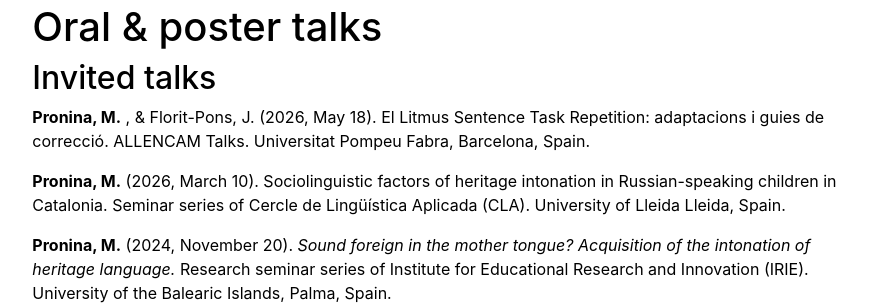
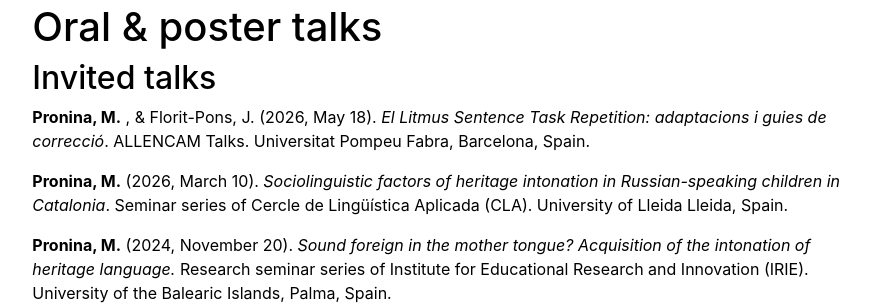
Before and after one commit to mariia-pronina/mariia-pronina.github.io, a Jekyll site: the page built from presentations.md, in a window 1280 px wide and 900 px high. Shown: the part 194-499 px from the top of the window, without its empty margins (197-1080 px from the left). Built offline with Jekyll 4.4.1, drawn with Linux system fonts in a browser that asks for light colours.

```diff
--- a/presentations.md
+++ b/presentations.md
@@ -7,9 +7,9 @@ title: "presentations"
 
 ## Invited talks
 
-**Pronina, M.** , & Florit-Pons, J. (2026, May 18). El Litmus Sentence Task Repetition: adaptacions i guies de correcció. ALLENCAM Talks. Universitat Pompeu Fabra, Barcelona, Spain.
+**Pronina, M.** , & Florit-Pons, J. (2026, May 18). _El Litmus Sentence Task Repetition: adaptacions i guies de correcció_. ALLENCAM Talks. Universitat Pompeu Fabra, Barcelona, Spain.
 
-**Pronina, M.** (2026, March 10). Sociolinguistic factors of heritage intonation in Russian-speaking children in Catalonia. Seminar series of Cercle de Lingüística Aplicada (CLA). University of Lleida Lleida, Spain.
+**Pronina, M.** (2026, March 10). _Sociolinguistic factors of heritage intonation in Russian-speaking children in Catalonia_. Seminar series of Cercle de Lingüística Aplicada (CLA). University of Lleida Lleida, Spain.
 
 **Pronina, M.** (2024, November 20). _Sound foreign in the mother tongue? Acquisition of the intonation of heritage language._ Research seminar series of Institute for Educational Research and Innovation (IRIE). University of the Balearic Islands, Palma, Spain.
 
```
